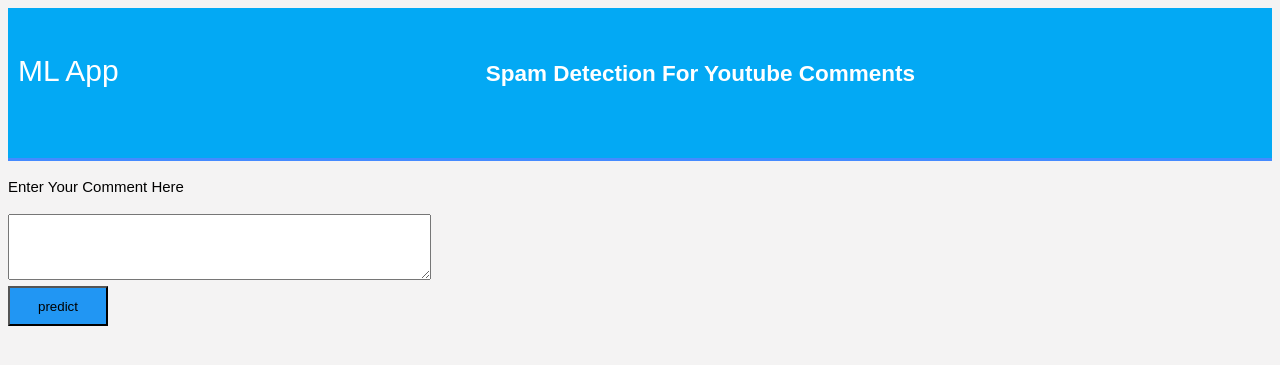
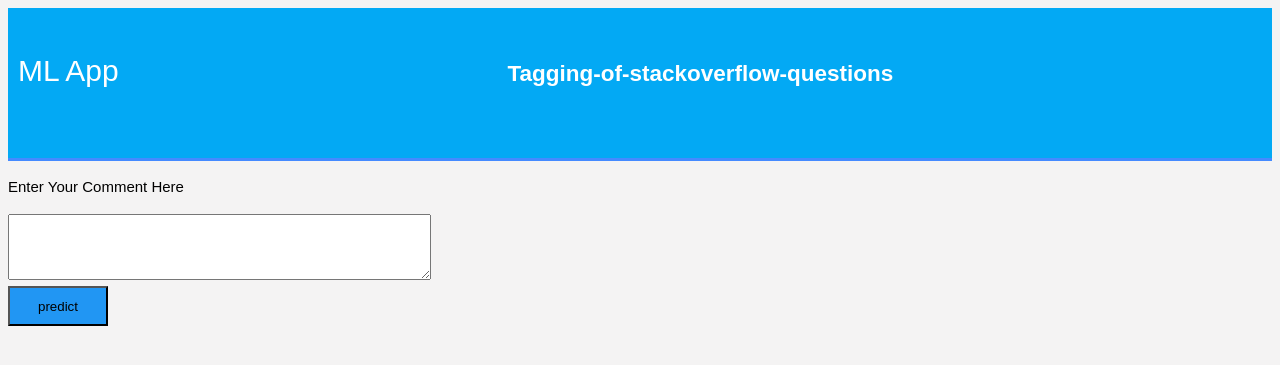
Before and after one commit to ayushianan/Tagging-of-stackoverflow-questions, a Flask app: page / in a window 1280 px wide. Shown: the top 365 px of the page. Run offline with Flask 2, Linux system fonts and the light colour scheme; parts of the project's set-up code (start-up, migrations or seed data) failed here and were passed over.

Commit message:
Update home.html

```diff
--- a/stackproject/templates/home.html
+++ b/stackproject/templates/home.html
@@ -12,7 +12,7 @@
 		<div id="brandname">
 			ML App
 		</div>
-		<h2>Spam Detection For Youtube Comments</h2>
+		<h2>Tagging-of-stackoverflow-questions</h2>
 
 	</div>
 	</header>
```
